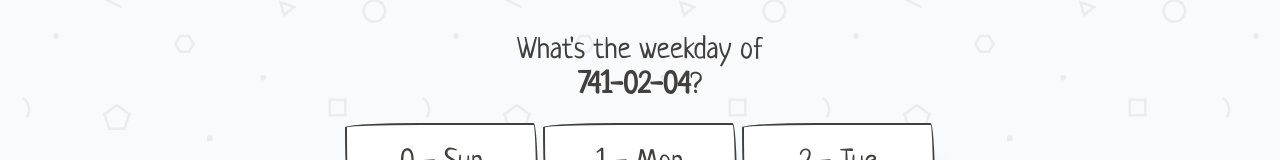
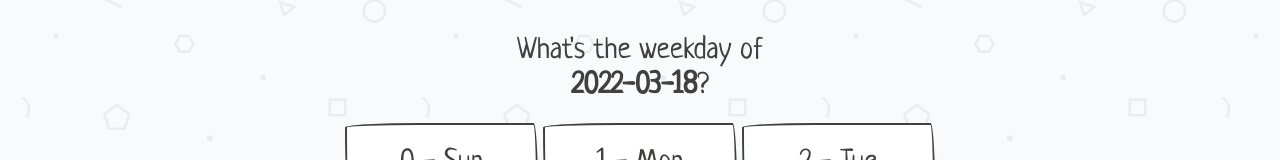
Before and after one commit to adrianjost/doomsday, a Vue app: page / in a window 1280 px wide. Shown: the part 422-582 px from the top of the page. Built offline with nearby package versions, Linux system fonts and the light colour scheme; a web font is replaced by a local one.

Commit message:
🐛 persistent question - no more cheating by page reloading

```diff
--- a/src/components/QuestionPage.vue
+++ b/src/components/QuestionPage.vue
@@ -31,7 +31,7 @@ import InputDay from "./InputDay.vue";
 import HelpArticle from "./HelpArticle.vue";
 import PaperModal from "./PaperModal.vue";
 import { useLocalStorage, useMediaQuery } from "@vueuse/core";
-import { onBeforeMount, ref } from "vue";
+import { ref } from "vue";
 import StatisticsBar from "./StatisticsBar.vue";
 import confetti from "canvas-confetti";
 
@@ -49,10 +49,6 @@ const statistics = useLocalStorage<(number | "∞")[]>(
 );
 
 const attemptsForCurrentQuestion = ref(0);
-
-onBeforeMount(() => {
-  emit("next"); // generate a new question
-});
 
 const numberOfStatItems = 8;
 const pushStatistics = (attempts: number | "∞") => {
--- a/src/views/DayView.vue
+++ b/src/views/DayView.vue
@@ -21,10 +21,21 @@
 
 <script setup lang="ts">
 import { randomDate } from "@/utils";
-import { computed, ref } from "vue";
+import { useLocalStorage } from "@vueuse/core";
+import { computed } from "vue";
 import QuestionPage from "../components/QuestionPage.vue";
 
-const dateToGuess = ref<Date>(new Date());
+const dateToGuessStorage = useLocalStorage<number>(
+  "question-day-view",
+  Date.now()
+);
+const dateToGuess = computed<Date>({
+  get: () => new Date(dateToGuessStorage.value),
+  set: (value) => {
+    dateToGuessStorage.value = value.getTime();
+  },
+});
+
 const correctAnswer = computed(() => {
   return dateToGuess.value.getDay();
 });
--- a/src/views/TrainDayView.vue
+++ b/src/views/TrainDayView.vue
@@ -23,10 +23,21 @@
 
 <script setup lang="ts">
 import { randomDate } from "@/utils";
-import { computed, ref } from "vue";
+import { useLocalStorage } from "@vueuse/core";
+import { computed } from "vue";
 import QuestionPage from "../components/QuestionPage.vue";
 
-const dateToGuess = ref<Date>(new Date());
+const dateToGuessStorage = useLocalStorage<number>(
+  "question-train-day-view",
+  Date.now()
+);
+const dateToGuess = computed<Date>({
+  get: () => new Date(dateToGuessStorage.value),
+  set: (value) => {
+    dateToGuessStorage.value = value.getTime();
+  },
+});
+
 const correctAnswer = computed(() => {
   return dateToGuess.value.getDay();
 });
--- a/src/views/TrainYearView.vue
+++ b/src/views/TrainYearView.vue
@@ -18,10 +18,12 @@
 
 <script setup lang="ts">
 import { randomDate } from "@/utils";
-import { computed, ref } from "vue";
+import { useLocalStorage } from "@vueuse/core";
+import { computed } from "vue";
 import QuestionPage from "../components/QuestionPage.vue";
 
-const yearToGuess = ref<number>(2000);
+const yearToGuess = useLocalStorage<number>("question-year-view", 2000);
+
 const correctAnswer = computed(() => {
   const date = new Date();
   date.setFullYear(yearToGuess.value);
```
